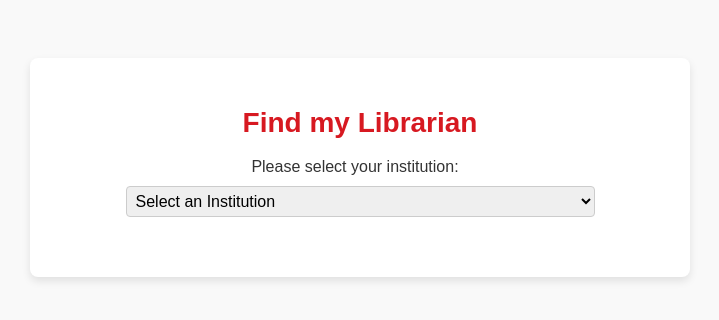
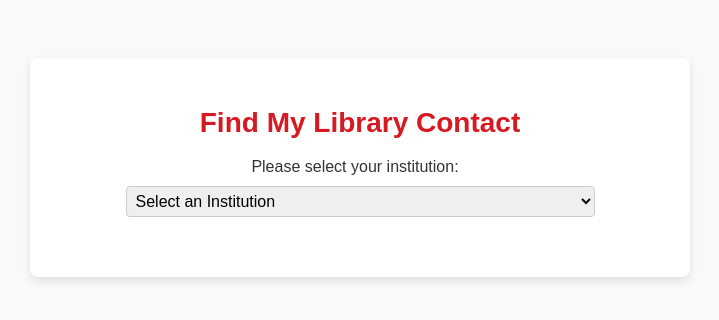
Before and after one commit to crawby/Find-my-Librarian, a plain HTML site: page index.html in a window 1280 px wide. Shown: the whole page, without its empty margins (280-999 px from the left). Drawn offline with Linux system fonts and the light colour scheme.

Commit message:
Update index.html

```diff
--- a/index.html
+++ b/index.html
@@ -3,12 +3,12 @@
 <head>
     <meta charset="UTF-8">
     <meta name="viewport" content="width=device-width, initial-scale=1.0">
-    <title>Find My Library Contact</title>
+    <title>Find My Librarian</title>
     <link rel="stylesheet" href="style.css">
 </head>
 <body>
     <div class="container">
-        <h1>Find my Librarian</h1>
+        <h1>Find My Library Contact</h1>
         <label for="institutions">Please select your institution:</label>
         <select id="institutions" onchange="showEmail()">
             <option value="" disabled selected>Select an Institution</option>
```
